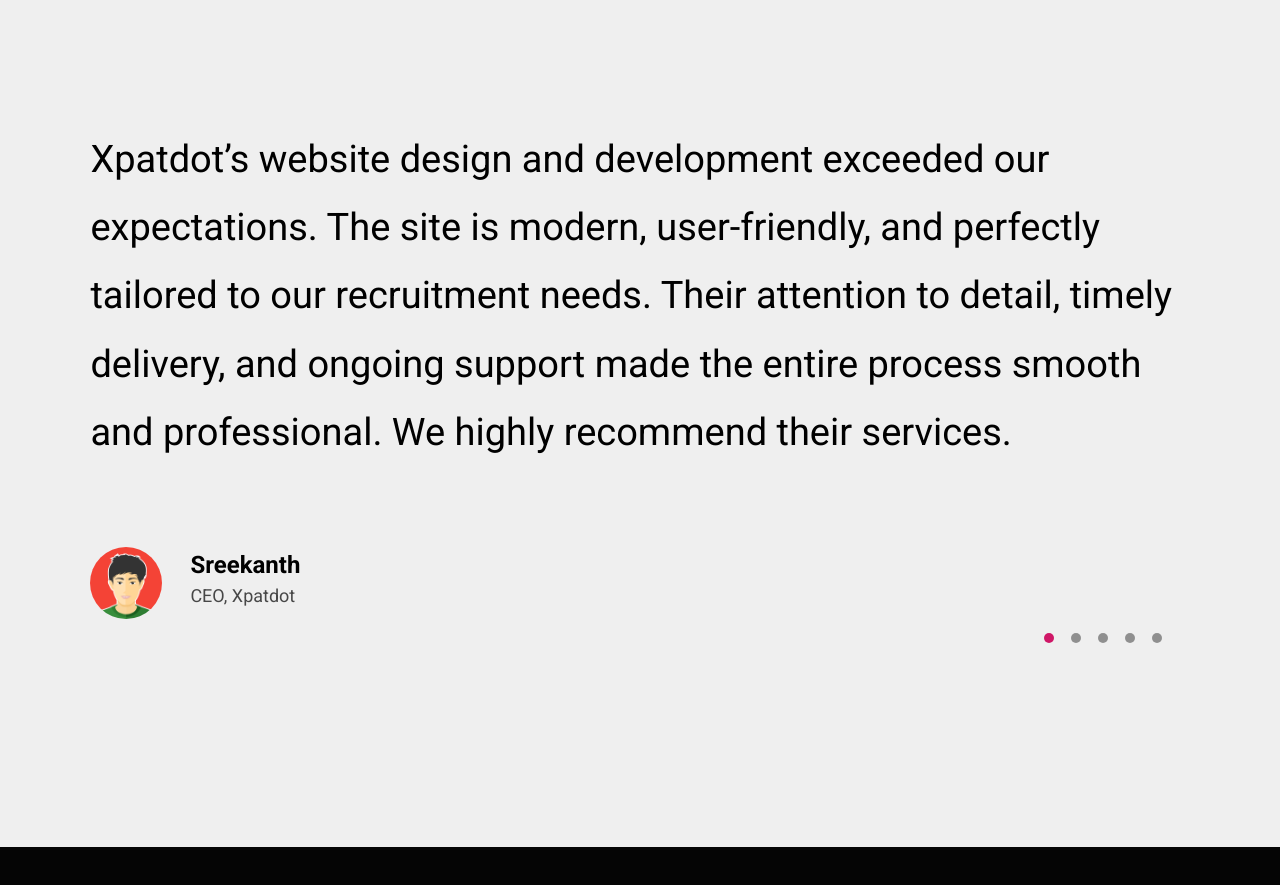
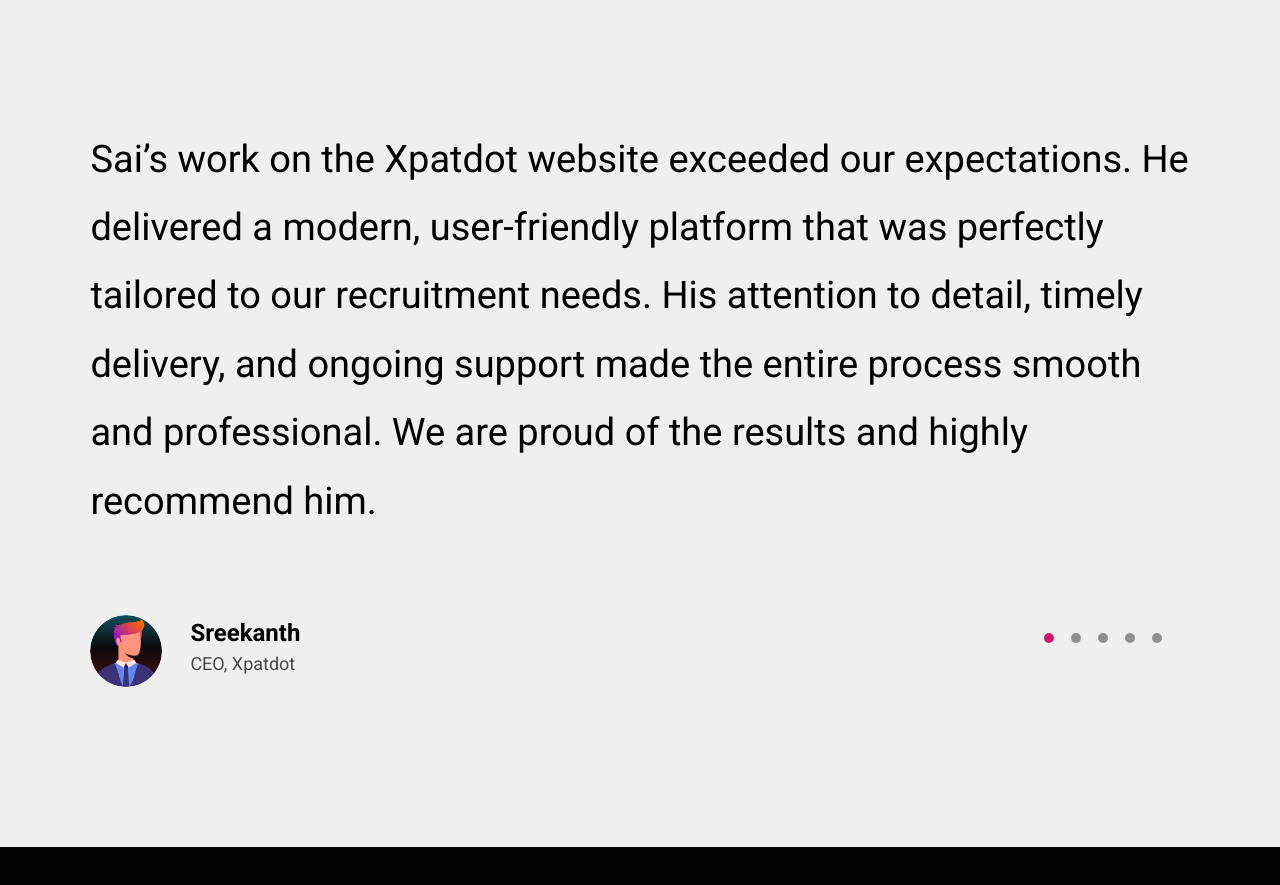
Before and after one commit to Charan8712/Charan8712.github.io, a plain HTML site: page index.html in a window 1280 px wide. Shown: the part 10600-11485 px from the top of the page. Drawn offline with Linux system fonts and the light colour scheme; a web font is replaced by a local one.

Commit message:
Update index.html

```diff
--- a/index.html
+++ b/index.html
@@ -656,14 +656,12 @@
 
             <!-- New Testimonials on Top -->
             <div class="testimonials__slide">
-                <p>
-                    Xpatdot’s website design and development exceeded our expectations.
-                    The site is modern, user-friendly, and perfectly tailored to our recruitment needs.
-                    Their attention to detail, timely delivery, and ongoing support made the entire process smooth and professional.
-                    We highly recommend their services.
-                </p>
+                <p>Sai’s work on the Xpatdot website exceeded our expectations.
+        He delivered a modern, user-friendly platform that was perfectly tailored to our recruitment needs.
+        His attention to detail, timely delivery, and ongoing support made the entire process smooth and professional.
+        We are proud of the results and highly recommend him.</p>
                 <div class="testimonials__info">
-                    <img src="images/avatars/user-02.png" alt="Author image" class="testimonials__avatar">
+                    <img src="images/professional.png" alt="Author image" class="testimonials__avatar">
                     <cite class="testimonials__cite">
                         <strong>Sreekanth</strong>
                         <span>CEO, Xpatdot</span>
@@ -679,7 +677,7 @@
                     His innovative ideas and attention to detail truly set him apart.
                 </p>
                 <div class="testimonials__info">
-                    <img src="images/avatars/user-01.png" alt="Author image" class="testimonials__avatar">
+                    <img src="images/profile-user.png" alt="Author image" class="testimonials__avatar">
                     <cite class="testimonials__cite">
                         <strong>Sean Lucas</strong>
                         <span>Schwazze</span>
@@ -694,7 +692,7 @@
                     His problem-solving skills, quick turnaround, and commitment to quality have been invaluable to our growth as a software company.
                 </p>
                 <div class="testimonials__info">
-                    <img src="images/avatars/user-02.png" alt="Author image" class="testimonials__avatar">
+                    <img src="images/man (2).png" alt="Author image" class="testimonials__avatar">
                     <cite class="testimonials__cite">
                         <strong>TalentAs Team</strong>
                         <span>Software Company</span>
@@ -709,7 +707,7 @@
                     They have been professional, comprehensive and competent throughout the process of our working together.
                 </p>
                 <div class="testimonials__info">
-                    <img src="images/avatars/user-02.png" alt="Author image" class="testimonials__avatar">
+                    <img src="images/man (1).png" alt="Author image" class="testimonials__avatar">
                     <cite class="testimonials__cite">
                         <strong>Imran</strong>
                         <span>CEO, Meem-Solutions</span>
```
